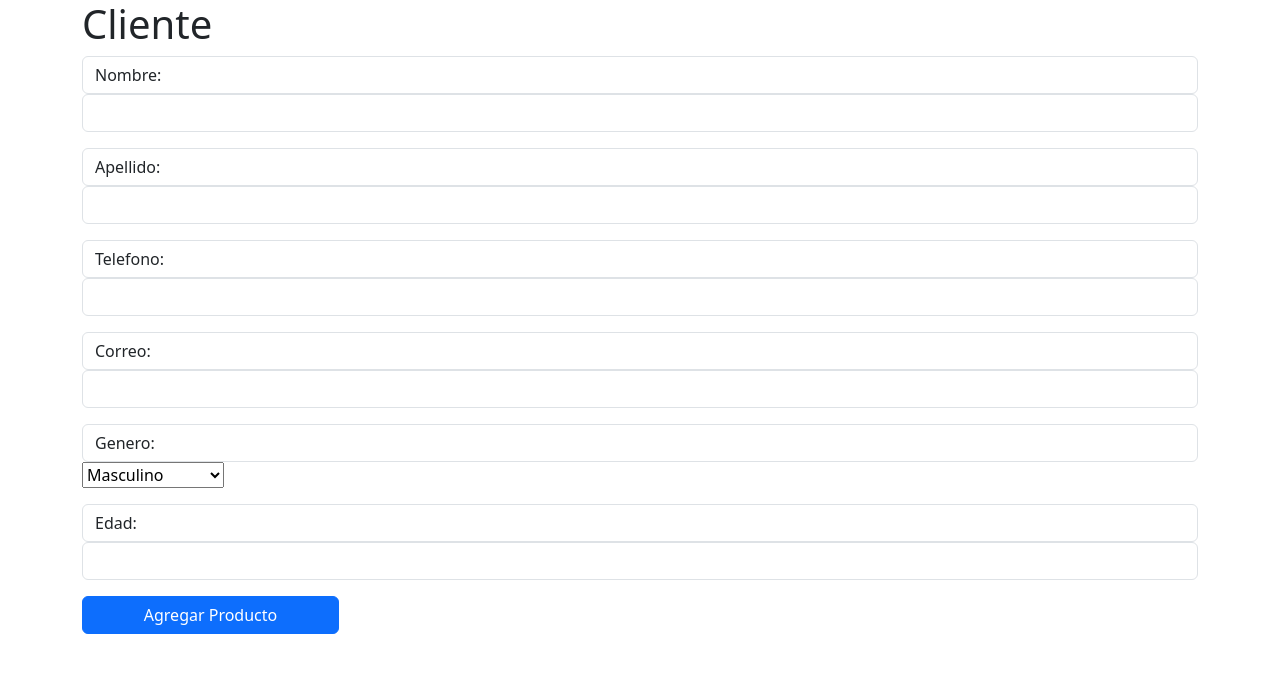
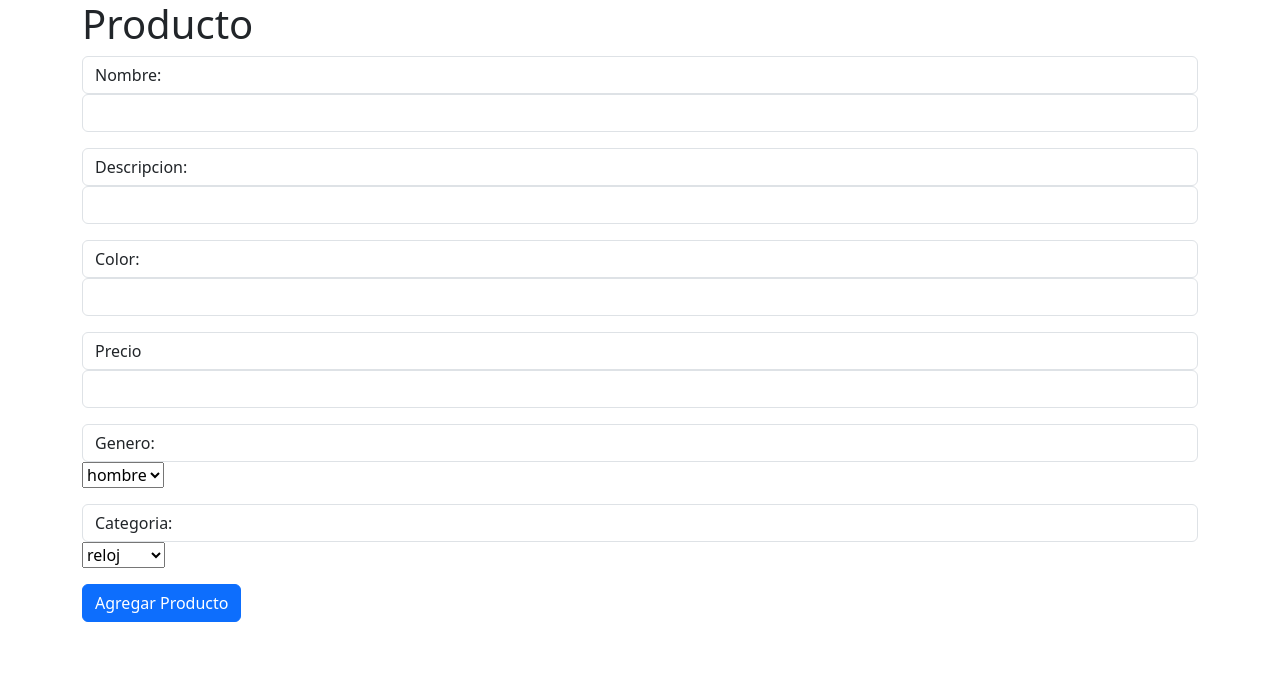
Before and after one commit to Asebs047/NoSignal, a Java web app: page /agregarProducto.jsp in a window 1280 px wide. Shown: the top 673 px of the page. Run offline with Tomcat 11, a stand-in JSP engine, Linux system fonts and the light colour scheme.

Commit message:
20 se agrego nuevas cosas de adminsitracion

```diff
--- a/src/main/java/controller/ServletEditarProducto.java
+++ b/src/main/java/controller/ServletEditarProducto.java
@@ -42,7 +42,7 @@ public class ServletEditarProducto {
                 producto.setColor(solicitud.getParameter("telefono"));
                 producto.setPrecio(Double.parseDouble(solicitud.getParameter("precio")));
                 producto.setGenero(solicitud.getParameter("genero"));
-                producto.setTipo(solicitud.getParameter("setTipo"));
+                producto.setCategoria(solicitud.getParameter("categoria"));
 
                 productoDAO.actualizar(producto);
                 respuesta.sendRedirect("/listarClientesServlet");
--- a/src/main/java/dao/ProductoDAO.java
+++ b/src/main/java/dao/ProductoDAO.java
@@ -12,7 +12,7 @@ import model.Producto;
 */
 public class ProductoDAO {
 
-    private EntityManagerFactory fabrica = Persistence.createEntityManagerFactory("LibreriaPU");
+    private EntityManagerFactory fabrica = Persistence.createEntityManagerFactory("NoSignalPU");
     public void guardar(Producto cliente){
         EntityManager admin = fabrica.createEntityManager();
         try {
--- a/src/main/java/database/NoSignalDB 2.4.sql
+++ b/src/main/java/database/NoSignalDB 2.4.sql
@@ -9,8 +9,8 @@ create table Productos(
     color varchar(32) not null,
     precio decimal(10,2) not null,
     cantidad int not null,
-    genero enum('Hombre','Mujer','Unisex') not null,
-    categoria enum('Reloj','Cadena','Anillo','Gorra','Gafas','Piercing','Guante') not null,
+    genero enum('hombre','mujer','unisex') not null,
+    categoria enum('reloj','cadena','anillo','gorra','gafas','piercing','guante') not null,
     detalle varchar(255) not null,
     urlImagen varchar(255) not null,
     constraint pk_Productos primary key(idProducto)
--- a/src/main/webapp/agregarProducto.jsp
+++ b/src/main/webapp/agregarProducto.jsp
@@ -15,40 +15,48 @@
     </head>
     <body>
         <div class="container">
-            <h1>Cliente</h1>
+            <h1>Producto</h1>
             <!--          nombre, apellido, telefono, correo, edad-->
 
-            <form action="ServletCliente" method="get">
+            <form action="ProductoServlet" method="post">
                 <div class="mb-3">
                     <label for="nombre" class="form-control">Nombre:</label>
                     <input type="text" id="nombre" name="nombre" class="form-control">
                 </div>
                 <div class="mb-3">
-                    <label for="nombre" class="form-control">Apellido:</label>
-                    <input type="text" id="apellido" name="apellido" class="form-control">
+                    <label for="nombre" class="form-control">Descripcion:</label>
+                    <input type="text" id="descripcion" name="descripcion" class="form-control">
                 </div>
                 <div class="mb-3">
-                    <label for="nombre" class="form-control">Telefono:</label>
-                    <input type="text" id="telefono" name="telefono" class="form-control">
+                    <label for="nombre" class="form-control">Color:</label>
+                    <input type="text" id="color" name="color" class="form-control">
                 </div>
                 <div class="mb-3">
-                    <label for="nombre" class="form-control">Correo:</label>
-                    <input type="email" name="correo"  name="correo" class="form-control">
+                    <label for="nombre" class="form-control">Precio</label>
+                    <input type="text" name="precio" class="form-control">
                 </div>
                 <div class = "mb-3">
                     <label for="genero" class="form-control">Genero:</label>
                     <select id="genero" name="genero">
-                        <option value="masculino">Masculino</option>
-                        <option value="femenino">Femenino</option>
-                        <option value="no">No especificado</option>
+                        <option value="hombre">hombre</option>
+                        <option value="mujer">mujer</option>
+                        <option value="unisex">unisex</option>
                     </select>
                 </div>
-                <div class="mb-3">
-                    <label for="edad" class="form-control">Edad:</label>
-                    <input type="numbre" id="edad" name="edad" class="form-control">
+                <div class = "mb-3">
+                    <label for="genero" class="form-control">Categoria:</label>
+                    <select id="categoria" name="categoria">
+                        <option value="reloj">reloj</option>
+                        <option value="cadena">cadena</option>
+                        <option value="anillo">anillo</option>
+                        <option value="gorra">gorra</option>
+                        <option value="gafas">gafas</option>
+                        <option value="piercing">piercing</option>
+                        <option value="guante">guante</option>
+                    </select>
                 </div>
 
-                <input action="administracion.jsp" value="Agregar Producto" class="btn btn-primary">
+                <input type="submit" value="Agregar Producto" class="btn btn-primary">
             </form>
         </div>
 
```
Also changed, not shown: src/main/java/controller/ProductoServlet.java (+28 -14 lines), src/main/java/controller/ServletListarProducto.java (+7 -4 lines), src/main/java/model/Producto.java (+19 -7 lines), src/main/webapp/administracion.jsp (+12 -11 lines).
